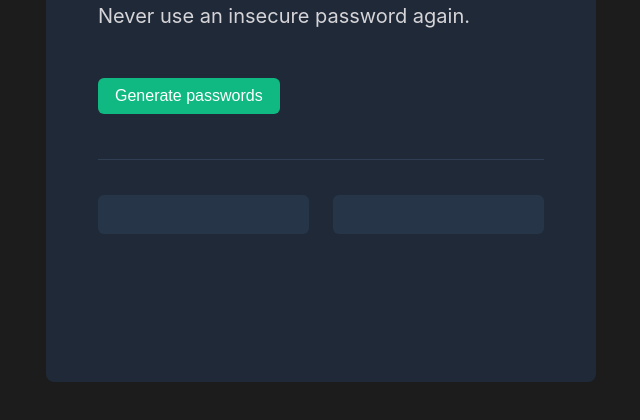
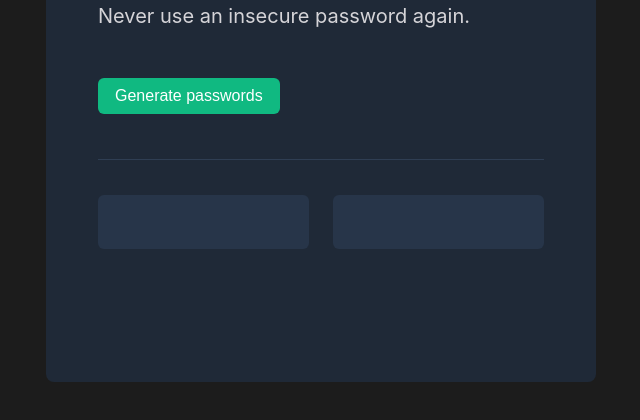
Before and after one commit to AhadTariqCaptainX/Random-Password-Generator, a plain HTML site: page index.html in a window 1280 px wide. Shown: the part 208-628 px from the top of the page, without its empty margins (319-959 px from the left). Drawn offline with Linux system fonts and the light colour scheme.

Commit message:
Updating CSS

```diff
--- a/index.css
+++ b/index.css
@@ -103,3 +103,12 @@ hr {
 .light .password.filled {
   color: #5DEF92;
 }
+
+#pass1 {
+    text-align: center;
+    padding-top: 15px;
+}
+#pass2 {
+    text-align: center;
+    padding-top: 15px;
+}
```
